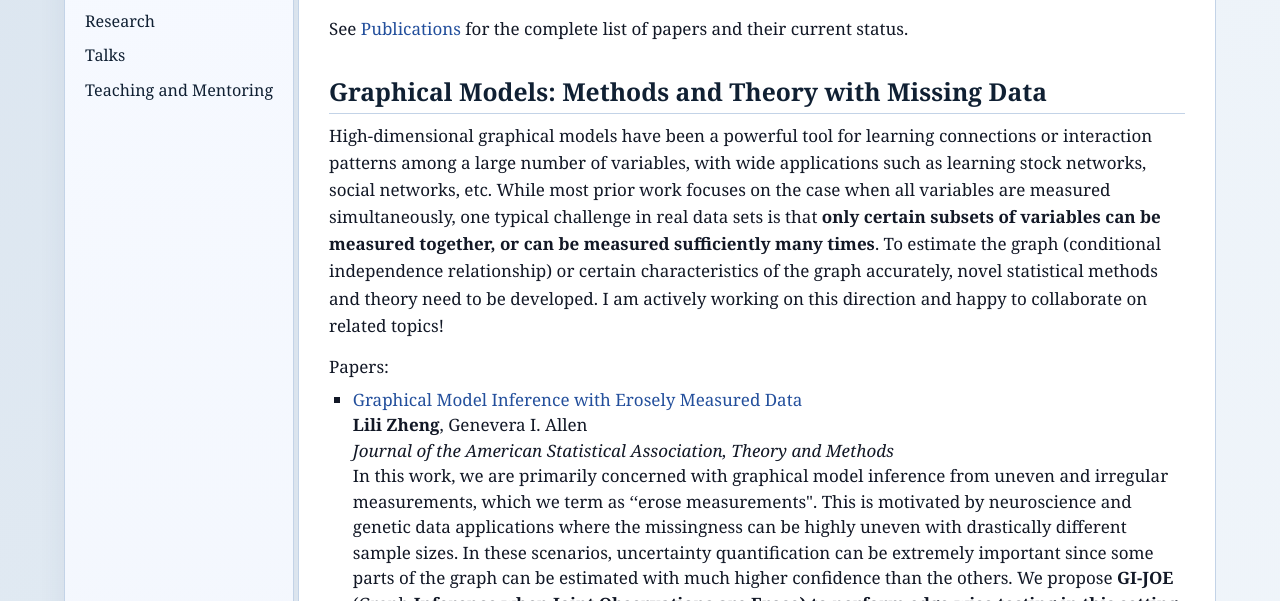
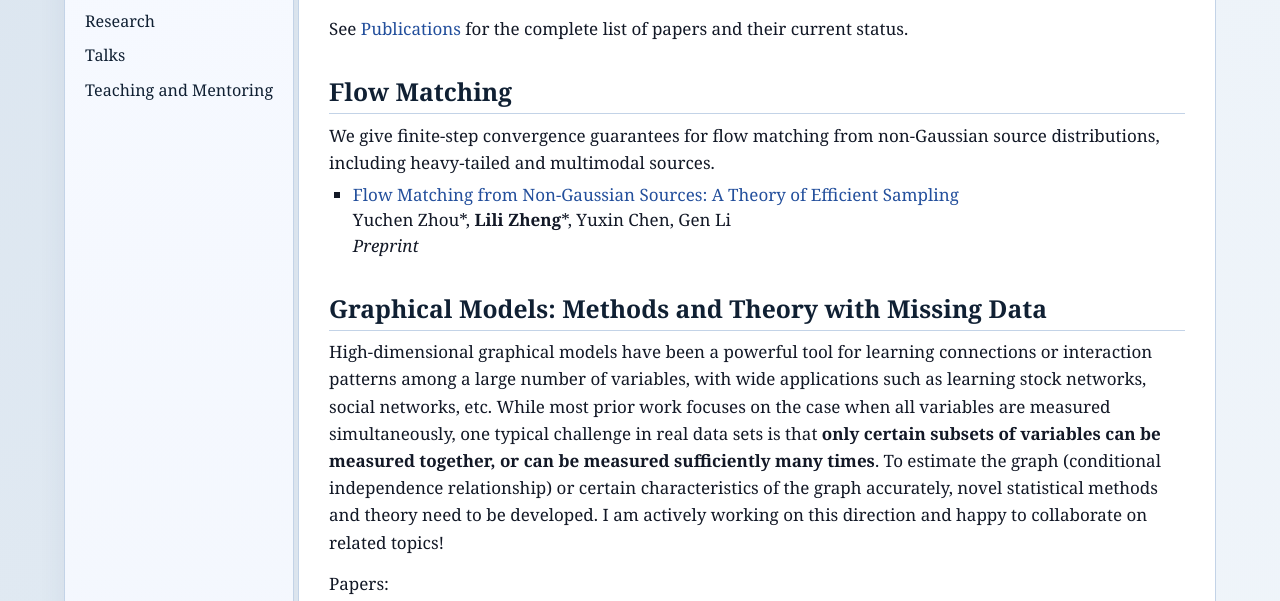
Before and after one commit to Lili-Zheng-stat/lili-zheng-stat.github.io, a plain HTML site: page research.html in a window 1280 px wide. Shown: the part 121-722 px from the top of the page. Drawn offline with Linux system fonts and the light colour scheme.

Commit message:
Add flow matching preprint and linked CV citation

```diff
--- a/publications.js
+++ b/publications.js
@@ -8,6 +8,7 @@
     "Spectral methods", "Graph learning"
   ];
   var membership = {
+    "flow-matching.pdf": [2],
     "2609.36396": [0, 1, 2, 3],
     "2609.24126": [1, 2, 3],
     "2406.13833": [2, 4, 5],
--- a/research.html
+++ b/research.html
@@ -23,6 +23,14 @@
 <h1>Research by Topic</h1>
 </div>
 <p>See <a href="publications.html">Publications</a> for the complete list of papers and their current status.</p>
+<h2>Flow Matching</h2>
+<p>We give finite-step convergence guarantees for flow matching from non-Gaussian source distributions, including heavy-tailed and multimodal sources.</p>
+<ul>
+<li><p><a href="papers/flow-matching.pdf">Flow Matching from Non-Gaussian Sources: A Theory of Efficient Sampling</a> <br />
+Yuchen Zhou*, <b>Lili Zheng</b>*, Yuxin Chen, Gen Li <br />
+<i>Preprint</i></p>
+</li>
+</ul>
 <h2>Graphical Models: Methods and Theory with Missing Data</h2>
 <p>High-dimensional graphical models have been a powerful tool for learning connections or interaction patterns
 among a large number of variables, with wide applications such as learning stock networks, social networks, etc. While most prior
```
Also changed, not shown: publications.html (+4 -0 lines), 4 other files.
